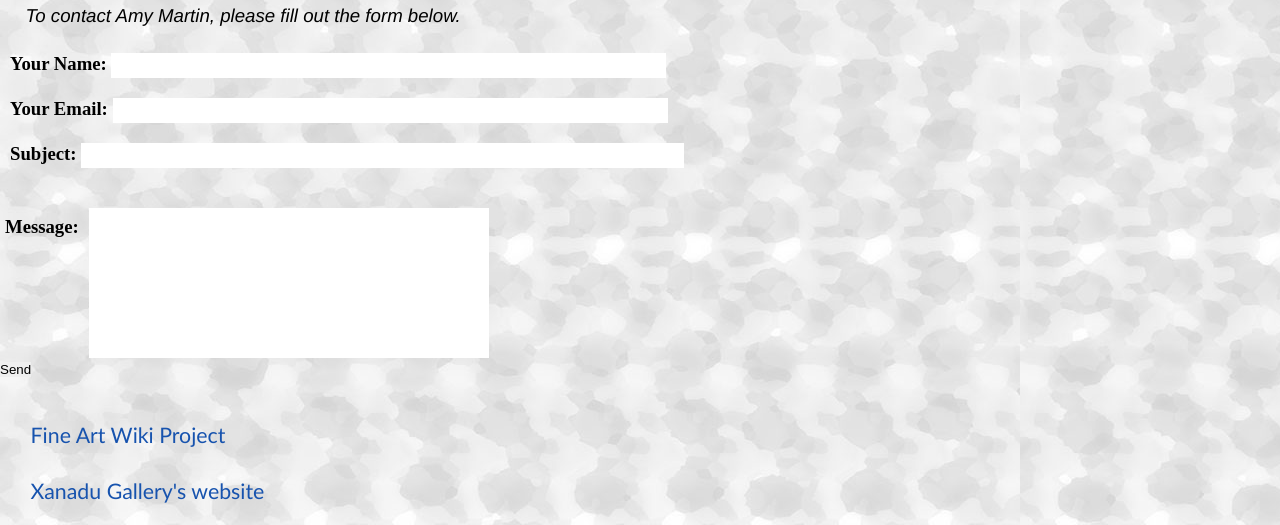
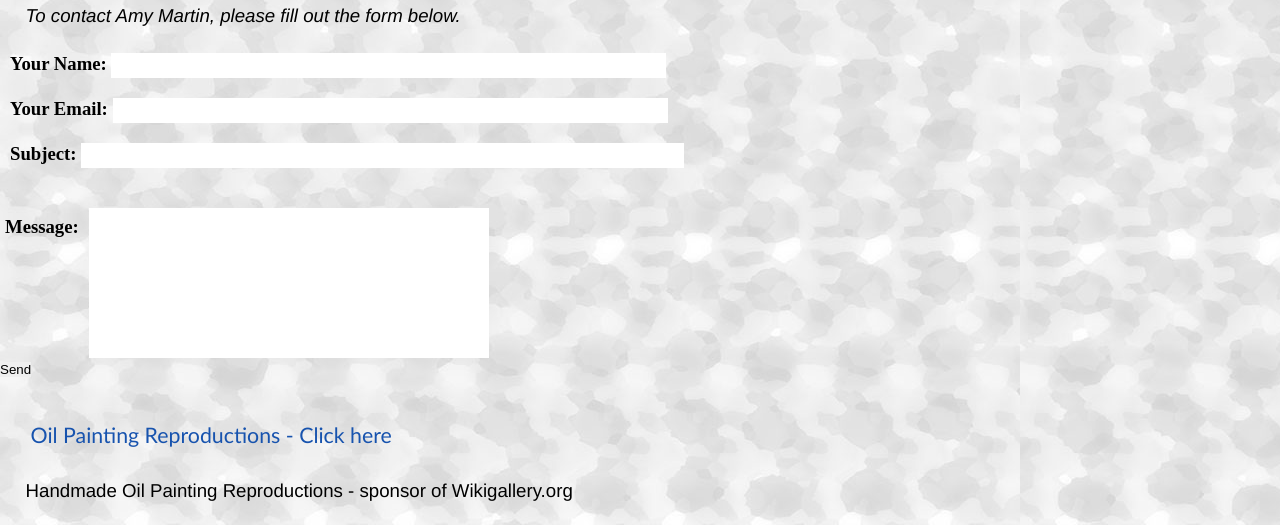
Before and after one commit to amymartinartist/amy-gallery, a plain HTML site: page contact.html in a window 1280 px wide. Shown: the part 275-800 px from the top of the page. Drawn offline with Linux system fonts and the light colour scheme; a web font is replaced by a local one.

Commit message:
test gh-pages contact update

```diff
--- a/contact.html
+++ b/contact.html
@@ -54,7 +54,8 @@
      </h5>
 </form>
 <p></p>
-<p><a href="http://www.wikigallery.org/wiki/Main_Page">Fine Art Wiki Project</a></p>
+<p><a href="http://www.1st-art-gallery.com">Oil Painting Reproductions - Click here</a></p>
+<p class="description">Handmade Oil Painting Reproductions - sponsor of Wikigallery.org</p>
 <p><a href="http://www.xanadugallery.com/2013/Artists/ArtistPage.php?ArtistID=7582">Xanadu Gallery's website</a></p>
 <footer>
 	<p>&copy;Amy Martin 2015</p>
```
